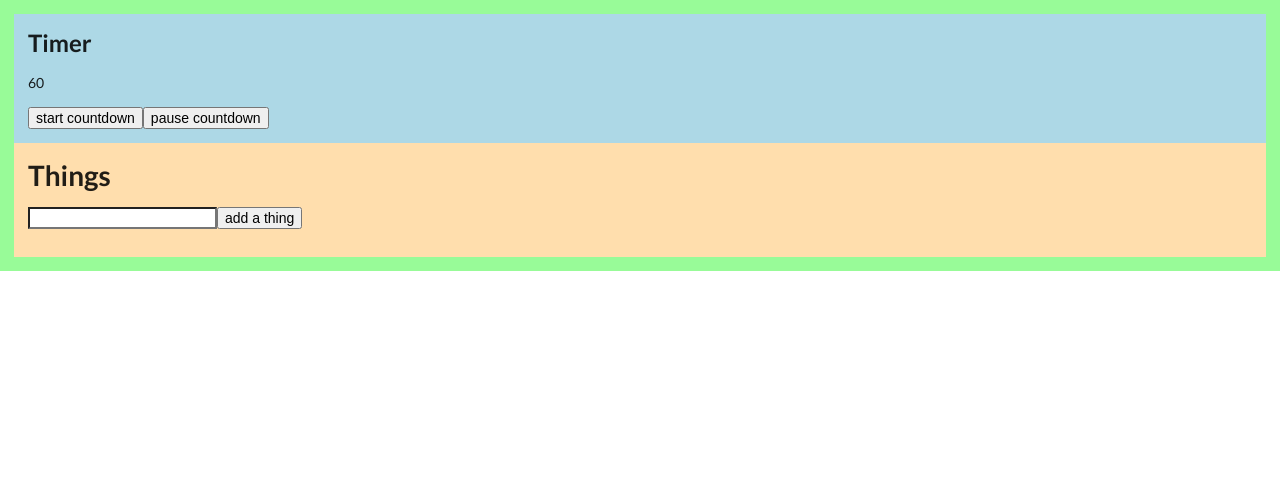
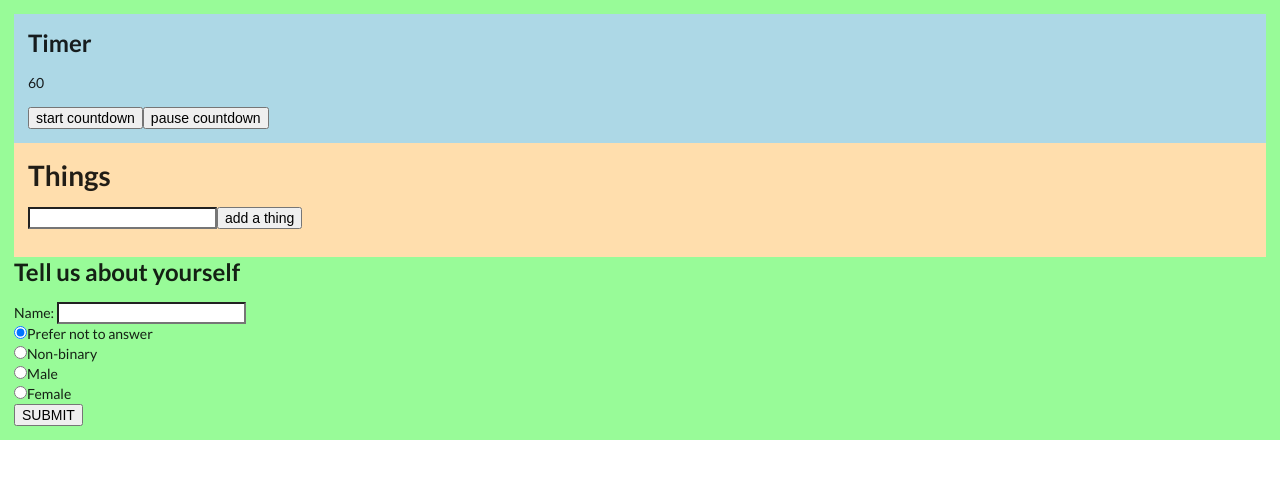
Before and after one commit to theoluyi/xaea-12, a React (Create React App) app: page / in a window 1280 px wide. Shown: the top 478 px of the page. Built offline with nearby package versions, Linux system fonts and the light colour scheme.

Commit message:
form working

```diff
--- a/src/App.js
+++ b/src/App.js
@@ -2,6 +2,7 @@ import React from "react";
 import "./App.css";
 import Timer from "./Components/Timer/Timer.js";
 import Things from "./Components/Things/Things.js";
+import Form from "./Components/Form/Form.js";
 
 //
 // import Button from './Components/Button/Button.js'
@@ -12,6 +13,7 @@ function App() {
     <div className="app">
       <Timer />
       <Things />
+      <Form />
     </div>
   );
 }
--- /dev/null
+++ b/src/Components/Form/Form.js
@@ -0,0 +1,51 @@
+import React, { useState } from "react";
+// https://www.pluralsight.com/guides/handling-multiple-inputs-with-single-onchange-handler-react
+
+function Form() {
+  const [state, setState] = useState({
+    name: "",
+    gender: "no-answer",
+  });
+
+  const handleChange = (e) => {
+    setState({ ...state, [e.target.name]: e.target.value });
+  };
+
+  const handleSubmit = (e) => {
+    e.preventDefault();
+    console.log("state is: ", state);
+  };
+  return (
+    <div>
+      <h2>Tell us about yourself</h2>
+      <form onSubmit={handleSubmit} onChange={handleChange}>
+        <label htmlFor="name">Name: </label>
+        <input type="text" id="name" name="name" />
+        <br />
+
+        {/* for radio input, id identifies, name groups, value provides value */}
+        <input
+          type="radio"
+          id="no-answer"
+          name="gender"
+          value="no-answer"
+          defaultChecked
+        />
+        <label htmlFor="no-answer">Prefer not to answer</label>
+        <br />
+        <input type="radio" id="non-binary" name="gender" value="non-binary" />
+        <label htmlFor="non-binary">Non-binary</label>
+        <br />
+        <input type="radio" id="male" name="gender" value="male" />
+        <label htmlFor="male">Male</label>
+        <br />
+        <input type="radio" id="female" name="gender" value="female" />
+        <label htmlFor="female">Female</label>
+        <br />
+        <input type="submit" name="submit" value="SUBMIT" />
+      </form>
+    </div>
+  );
+}
+
+export default Form;
```
